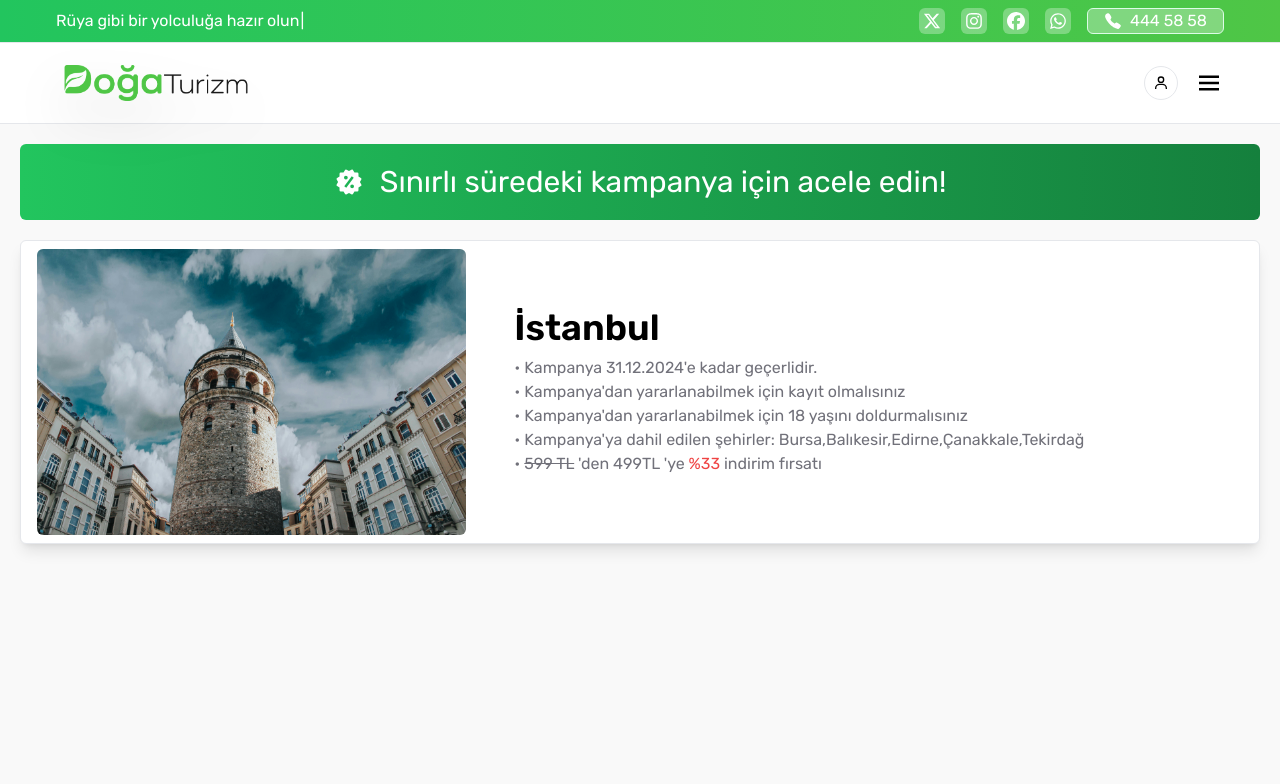
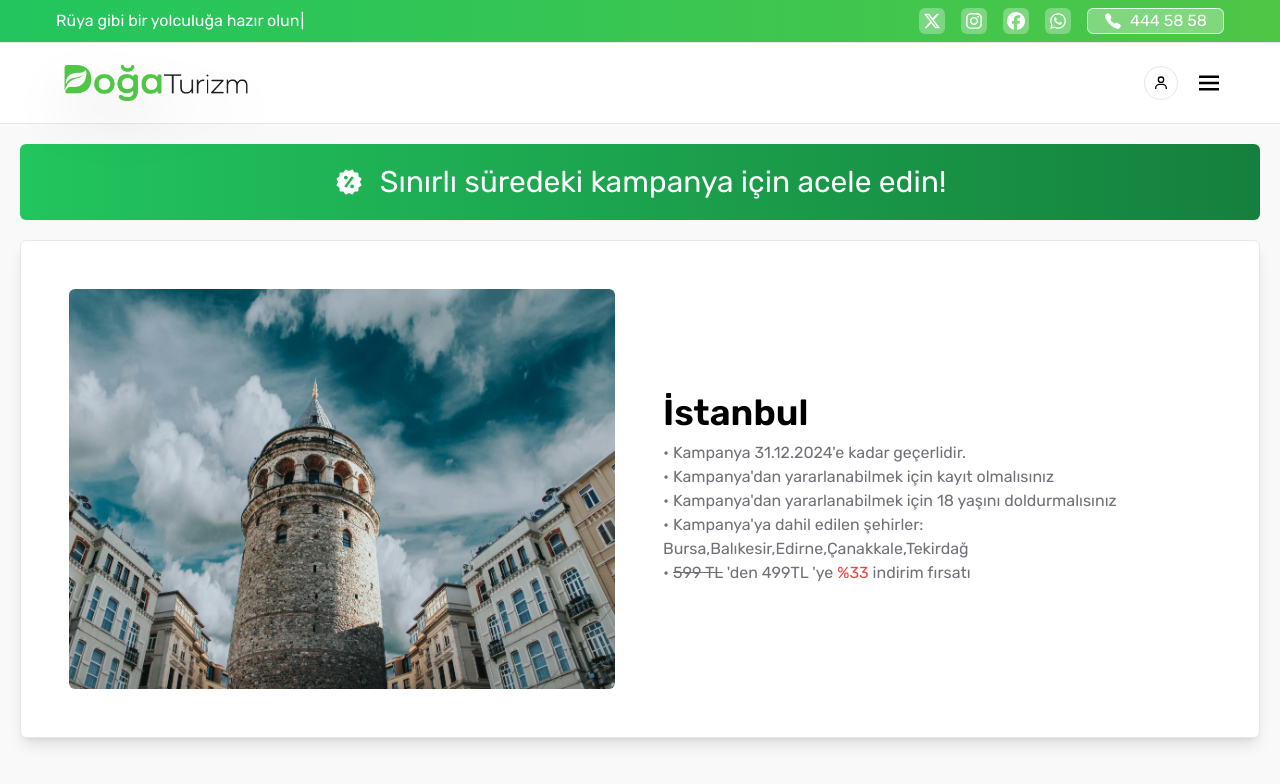
Before and after one commit to ozmberkan/doga-turizm, a React (Vite) app: page /campaign/1 in a window 1280 px wide. Shown: the top 784 px of the page. Built offline with nearby package versions, Linux system fonts and the light colour scheme.

Commit message:
campaign düzeltidli - debug

```diff
--- a/src/pages/Campaigns/CampaignDetail.jsx
+++ b/src/pages/Campaigns/CampaignDetail.jsx
@@ -24,12 +24,12 @@ const CampaignDetail = () => {
         <BiSolidOffer className="sm:text-3xl text-lg" />
         Sınırlı süredeki kampanya için acele edin!
       </div>
-      <div className="bg-white h-full shadow-lg  px-4 py-2 border rounded-md flex sm:flex-row flex-col justify-start items-center">
-        <div>
+      <div className="bg-white h-full shadow-lg  p-12 border rounded-md flex sm:flex-row flex-col justify-start items-center">
+        <div className="w-full">
           <img
             src={campaign.image}
             alt={campaign.cityName}
-            className="w-[700px] rounded-md"
+            className="w-full h-[400px] object-cover rounded-md"
           />
         </div>
         <div className="w-full flex flex-col justify-start items-start p-5 sm:p-12 gap-y-2">
```
